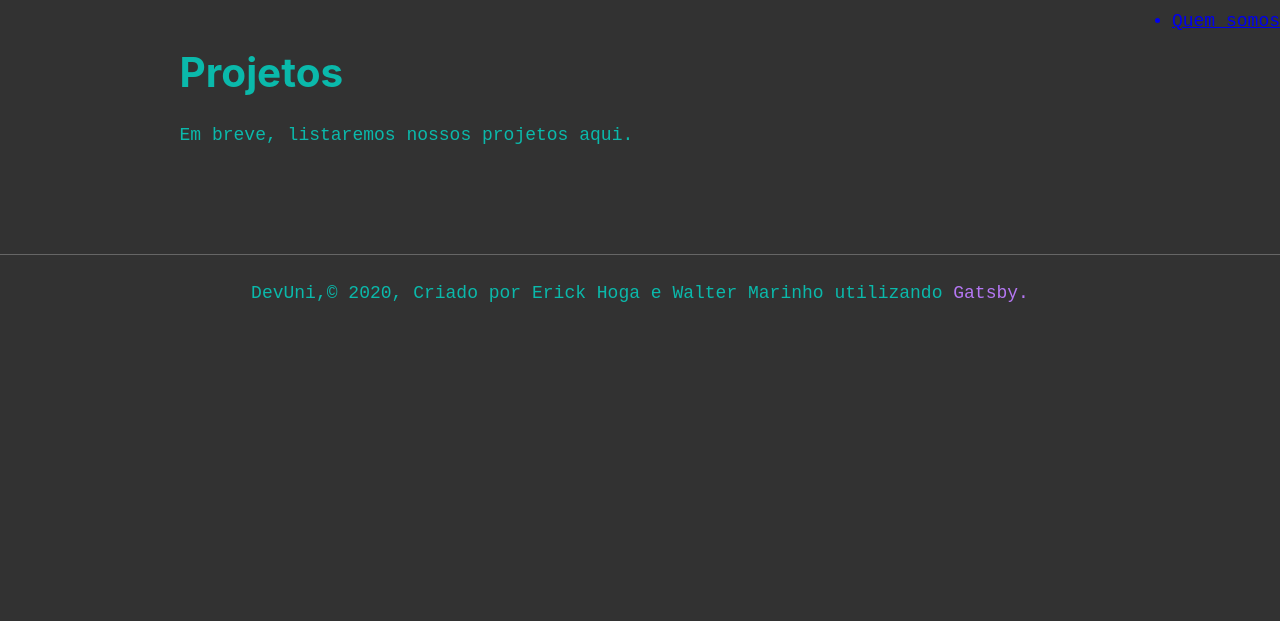
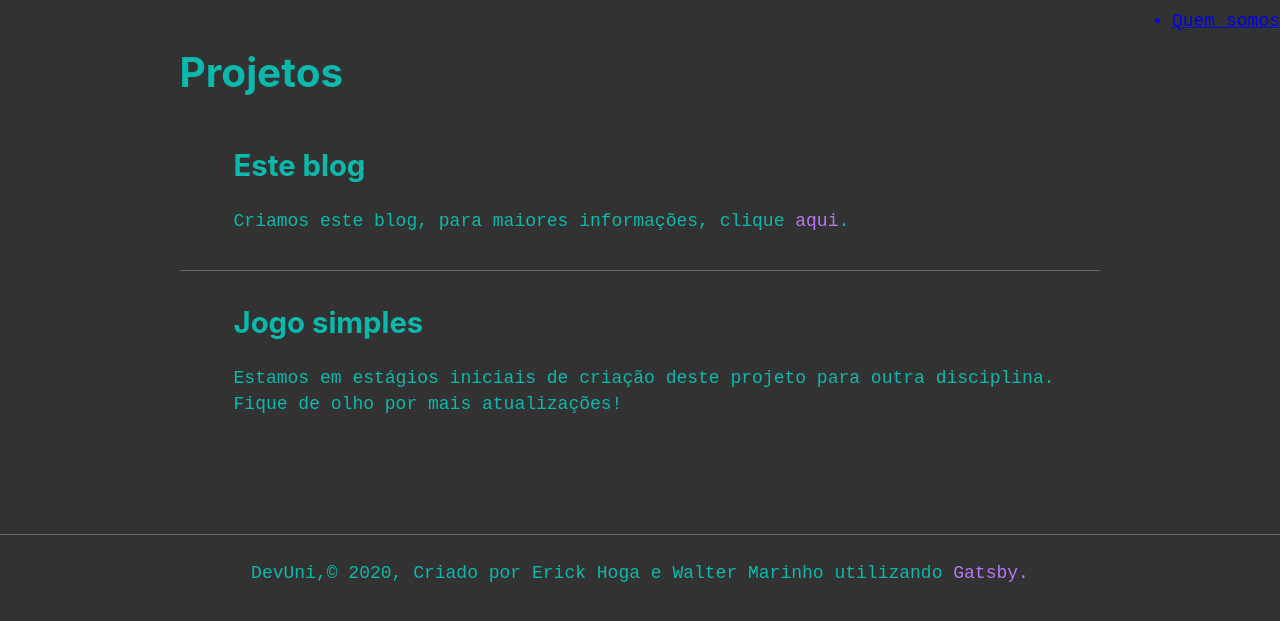
Before and after one commit to walttsm/portfolio-PI2, a Gatsby site: page /projects in a window 1280 px wide. Shown: the part 73-694 px from the top of the page. Built offline with nearby package versions, Linux system fonts and the light colour scheme; Gatsby itself is replaced by a stand-in of ours.

Commit message:
Conteúdo página projects adicionado

```diff
--- a/src/pages/projects.js
+++ b/src/pages/projects.js
@@ -1,12 +1,31 @@
 import React from "react"
+import { Link } from "gatsby"
 
 import Layout from "../components/layout"
+import ProjectsStyles from "./projects.module.scss"
 
 const ProjectsPage = () => {
   return (
     <Layout>
       <h1>Projetos</h1>
-      <p>Em breve, listaremos nossos projetos aqui.</p>
+      <div className={ProjectsStyles.project}>
+        <h2>Este blog</h2>
+        <p>
+          Criamos este blog, para maiores informações, clique{" "}
+          <Link to="/" className={ProjectsStyles.link}>
+            aqui
+          </Link>
+          .
+        </p>
+      </div>
+      <hr />
+      <div className={ProjectsStyles.project}>
+        <h2>Jogo simples</h2>
+        <p>
+          Estamos em estágios iniciais de criação deste projeto para outra
+          disciplina. Fique de olho por mais atualizações!
+        </p>
+      </div>
     </Layout>
   )
 }
--- /dev/null
+++ b/src/pages/projects.module.scss
@@ -0,0 +1,17 @@
+h1 {
+  margin-bottom: 3rem;
+}
+
+.project {
+  margin: 2rem;
+  padding-left: 1rem;
+}
+
+.link {
+  text-decoration: none;
+  color: rgb(181, 119, 243);
+}
+
+.link:hover {
+  text-decoration: underline;
+}
```
